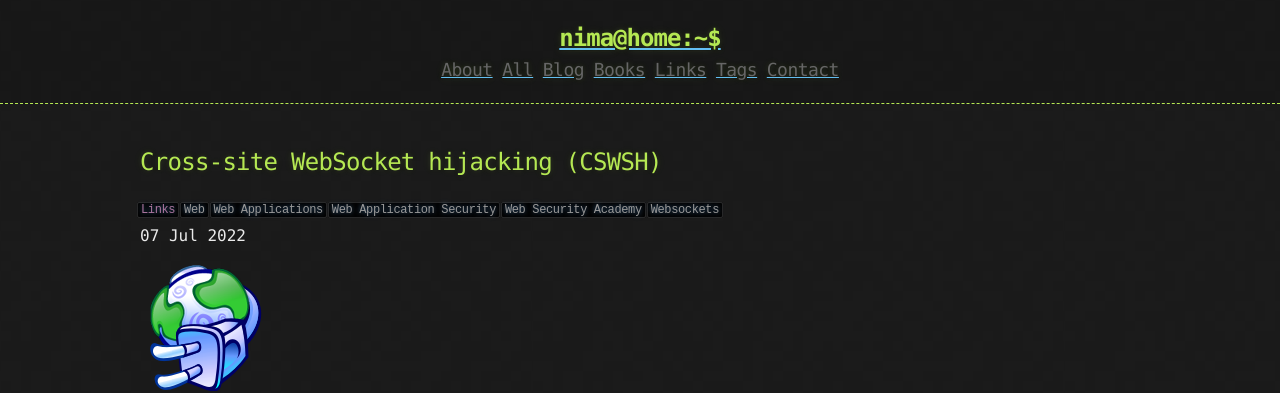
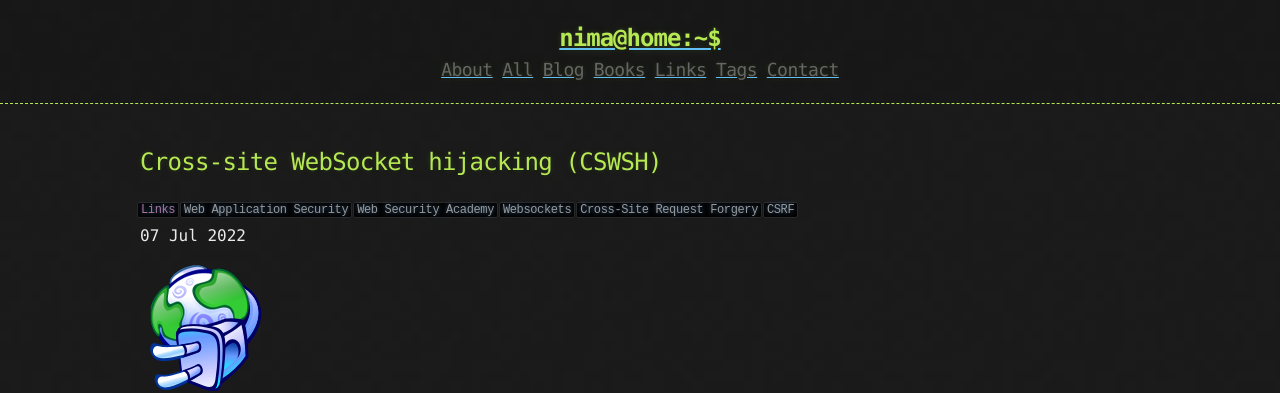
Before and after one commit to CamoCatX/camocatx.github.io, a Jekyll site: the page built from links/_posts/2022-07-07-cross-site-websocket-hijacking-cswsh.md, in a window 1280 px wide. Shown: the top 393 px of the page. Built offline with Jekyll 4.4.1, drawn with Linux system fonts in a browser that asks for light colours.

Commit message:
Edit a links post

```diff
--- a/links/_posts/2022-07-07-cross-site-websocket-hijacking-cswsh.md
+++ b/links/_posts/2022-07-07-cross-site-websocket-hijacking-cswsh.md
@@ -1,7 +1,7 @@
 ---
 title: "Cross-site WebSocket hijacking (CSWSH)"
 published: true
-tags: [Web, Web Applications, Web Application Security, Web Security Academy, Websockets]
+tags: [Web Application Security, Web Security Academy, Websockets, Cross-Site Request Forgery, CSRF]
 image: /links/assets/socket-icon.png
 ---
 
```
